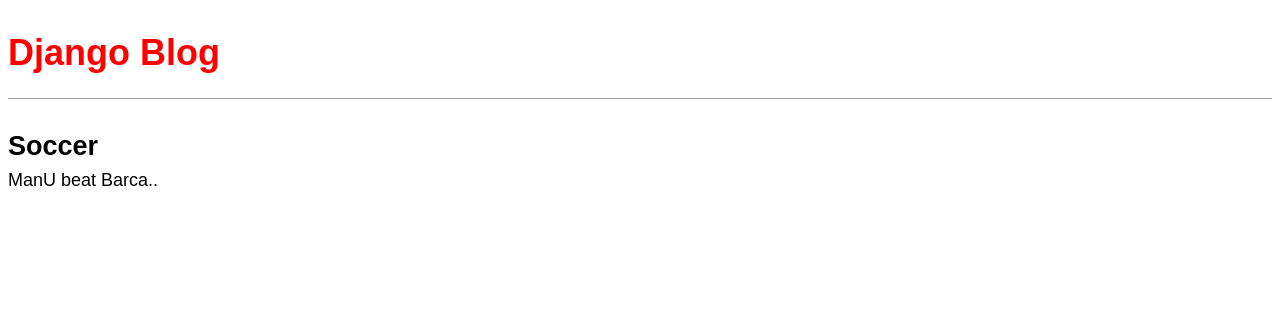
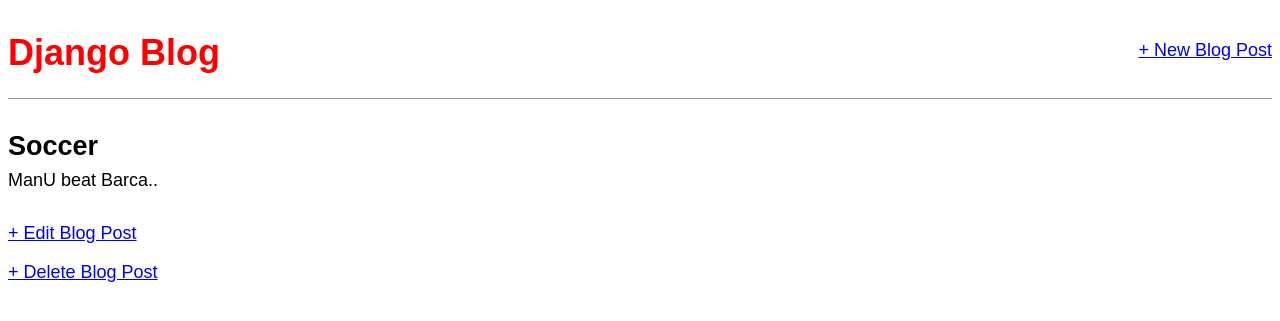
Before and after one commit to Raakesh13/Blog, a Django app: page /post/2/ in a window 1280 px wide. Shown: the top 321 px of the page. Run offline with Django 3.2, Linux system fonts and the light colour scheme; data comes from the database, SQL or seed files in the repository; both versions use the stored data as it was after the commit.

Commit message:
CRUD added

```diff
--- a/blog/models.py
+++ b/blog/models.py
@@ -1,4 +1,5 @@
 from django.db import models
+from django.urls import reverse
 
 
 class Post(models.Model):
@@ -8,3 +9,6 @@ class Post(models.Model):
 
     def __str__(self):
         return self.title
+
+    def get_absolute_url(self):
+        return reverse('post_detail', args=[str(self.id)])
--- a/blog/urls.py
+++ b/blog/urls.py
@@ -1,7 +1,10 @@
 from django.urls import path
-from .views import BlogListView, BlogDetailView
+from .views import BlogListView, BlogDetailView, BlogCreateView, BlogUpdateView, BlogDeleteView
 
 urlpatterns = [
     path('', BlogListView.as_view(), name='home'),
     path('post/<int:pk>/', BlogDetailView.as_view(), name='post_detail'),
+    path('post/new/', BlogCreateView.as_view(), name='post_new'),
+    path('post/<int:pk>/edit/', BlogUpdateView.as_view(), name='post_edit'),
+    path('post/<int:pk>/delete/', BlogDeleteView.as_view(), name='post_delete'),
 ]
--- a/blog/views.py
+++ b/blog/views.py
@@ -1,5 +1,7 @@
 from django.shortcuts import render
 from django.views.generic import ListView, DetailView
+from django.views.generic.edit import CreateView, UpdateView, DeleteView
+from django.urls import reverse_lazy
 from .models import Post
 
 
@@ -13,3 +15,21 @@ class BlogDetailView(DetailView):
     model = Post
     template_name = 'post_detail.html'
     context_object_name = 'detailed_blog'
+
+
+class BlogCreateView(CreateView):
+    model = Post
+    template_name = 'post_new.html'
+    fields = '__all__'
+
+
+class BlogUpdateView(UpdateView):
+    model = Post
+    template_name = 'post_edit.html'
+    fields = ['title', 'body']
+
+
+class BlogDeleteView(DeleteView):
+    model = Post
+    template_name = 'post_delete.html'
+    success_url = reverse_lazy('home')
--- a/templates/base.html
+++ b/templates/base.html
@@ -10,7 +10,12 @@
   </head>
   <body>
     <header>
-      <h1><a href="{% url 'home' %}">Django Blog</a></h1>
+      <div class="nav-left">
+        <h1><a href="{% url 'home' %}">Django Blog</a></h1>
+      </div>
+      <div class="nav-right">
+        <a href="{% url 'post_new' %}">+ New Blog Post</a>
+      </div>
     </header>
     <div>
       {% block content %} {% endblock content %}
--- a/templates/post_detail.html
+++ b/templates/post_detail.html
@@ -4,4 +4,7 @@
   <h2>{{ detailed_blog.title }}</h2>
   <p>{{ detailed_blog.body }}</p>
 </div>
+
+<p><a href="{% url 'post_edit' detailed_blog.pk %}">+ Edit Blog Post</a></p>
+<p><a href="{% url 'post_delete' detailed_blog.pk %}">+ Delete Blog Post</a></p>
 {% endblock content%}
```
Also changed, not shown: blog/tests.py (+21 -0 lines), templates/post_delete.html (added, +9 -0 lines), templates/post_edit.html (added, +8 -0 lines), templates/post_new.html (added, +8 -0 lines), db.sqlite3.
